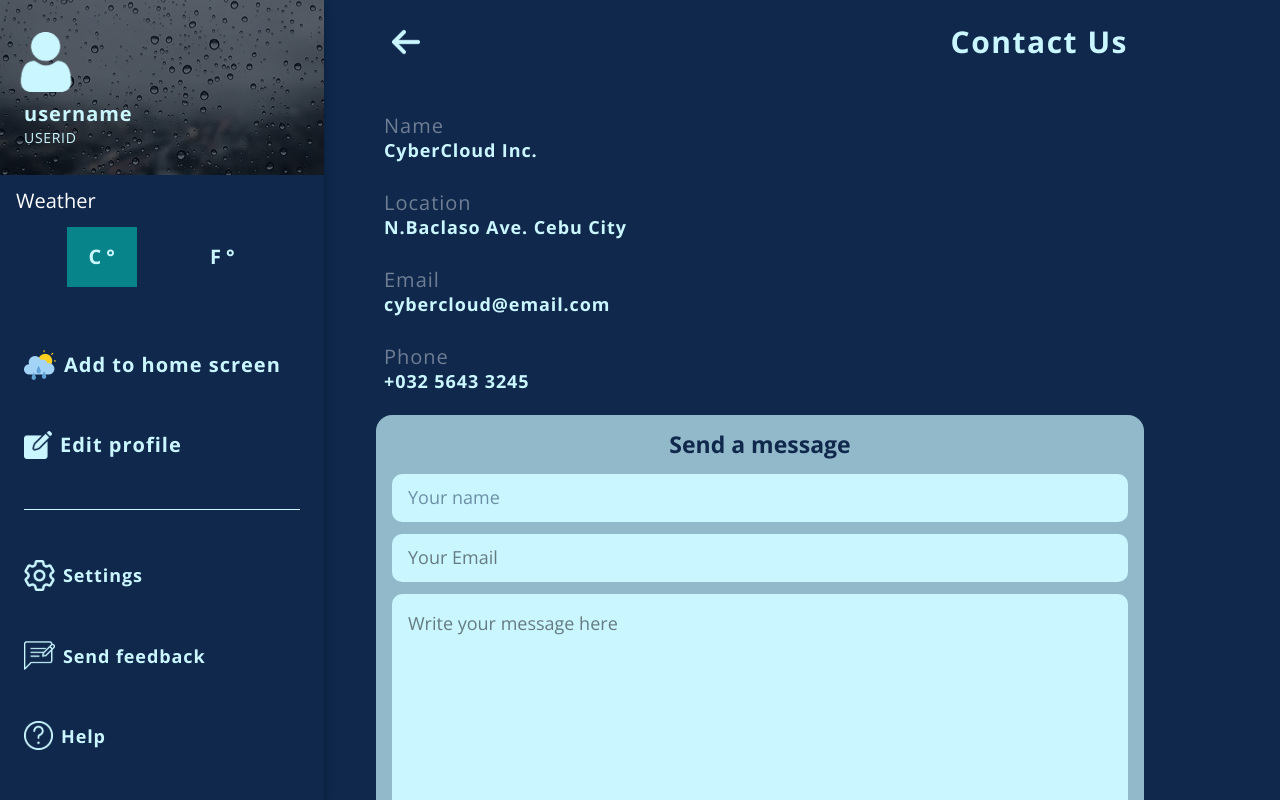
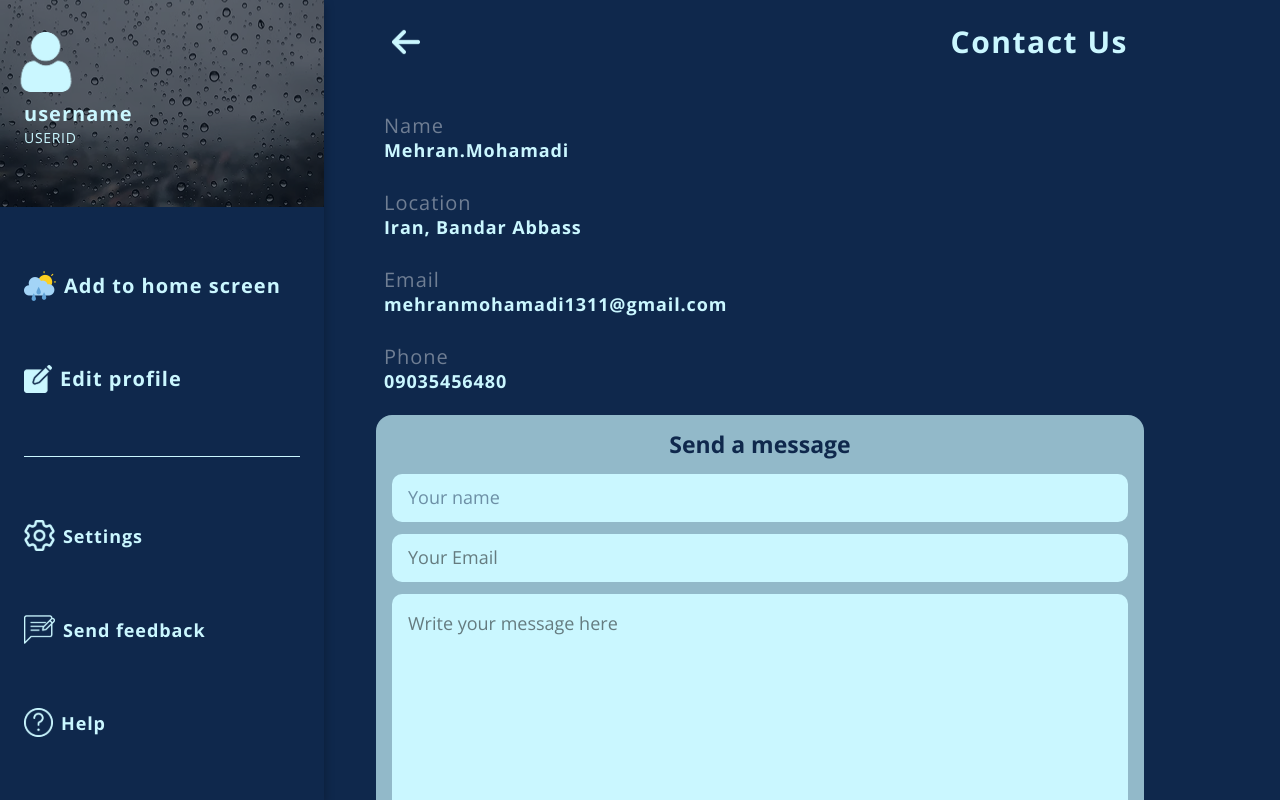
Before and after one commit to 01mehran/react-weather-app, a React (Vite) app: page /contactUs in a window 1280 px wide. Built offline with nearby package versions, Linux system fonts and the light colour scheme; no server answers.

Commit message:
refactor(contact-us): update contact us information

```diff
--- a/src/components/Dashboard.jsx
+++ b/src/components/Dashboard.jsx
@@ -83,18 +83,7 @@ export const Dashboard = () => {
             {userId || "userid"}
           </span>
         </div>
-        {/* middle */}
-        <div className="space-y-3 px-4 py-3">
-          <p className="text-xl font-normal text-white">Weather</p>
-          <article className="flex justify-evenly">
-            <span className="bg-blue/50 text-lightBlue flex h-15 w-17.5 items-center justify-center text-xl font-bold">
-              C °
-            </span>
-            <span className="text-lightBlue flex h-15 w-17.5 items-center justify-center text-xl font-bold">
-              F °
-            </span>
-          </article>
-        </div>
+
         {/* middle lower */}
         <div className="flex h-full flex-col justify-evenly px-6">
           <article className="text-lightblue flex items-center gap-2">
--- a/src/pages/ContactUs.jsx
+++ b/src/pages/ContactUs.jsx
@@ -77,7 +77,7 @@ export const ContactUs = () => {
               Name
             </span>
             <p className="text-lightBlue text-lg font-bold tracking-wider">
-              CyberCloud Inc.
+              Mehran.Mohamadi
             </p>
           </article>
           <article className="bg-navy-light-2 flex flex-col -space-y-1 px-6 py-3 xl:bg-transparent">
@@ -85,7 +85,7 @@ export const ContactUs = () => {
               Location
             </span>
             <p className="text-lightBlue text-lg font-bold tracking-wider">
-              N.Baclaso Ave. Cebu City
+              Iran, Bandar Abbass
             </p>
           </article>
           <article className="bg-navy-light-2 flex flex-col -space-y-1 px-6 py-3 xl:bg-transparent">
@@ -93,7 +93,7 @@ export const ContactUs = () => {
               Email
             </span>
             <p className="text-lightBlue text-lg font-bold tracking-wider">
-              cybercloud@email.com
+              mehranmohamadi1311@gmail.com
             </p>
           </article>
           <article className="bg-navy-light-2 flex flex-col -space-y-1 px-6 py-3 xl:bg-transparent">
@@ -101,7 +101,7 @@ export const ContactUs = () => {
               Phone
             </span>
             <p className="text-lightBlue text-lg font-bold tracking-wider">
-              +032 5643 3245
+              09035456480
             </p>
           </article>
         </main>
```
